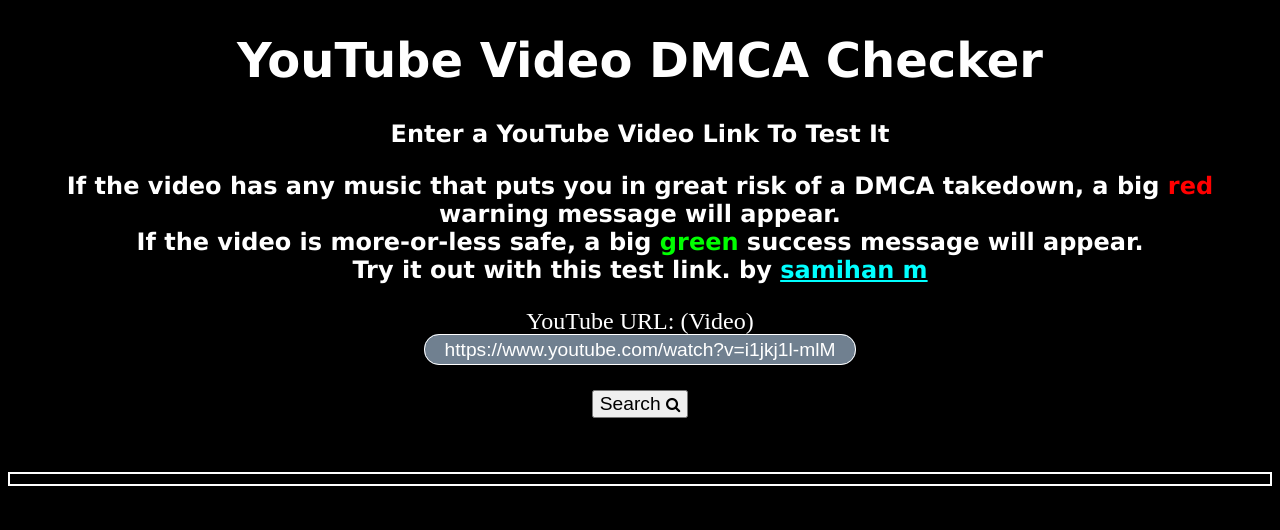
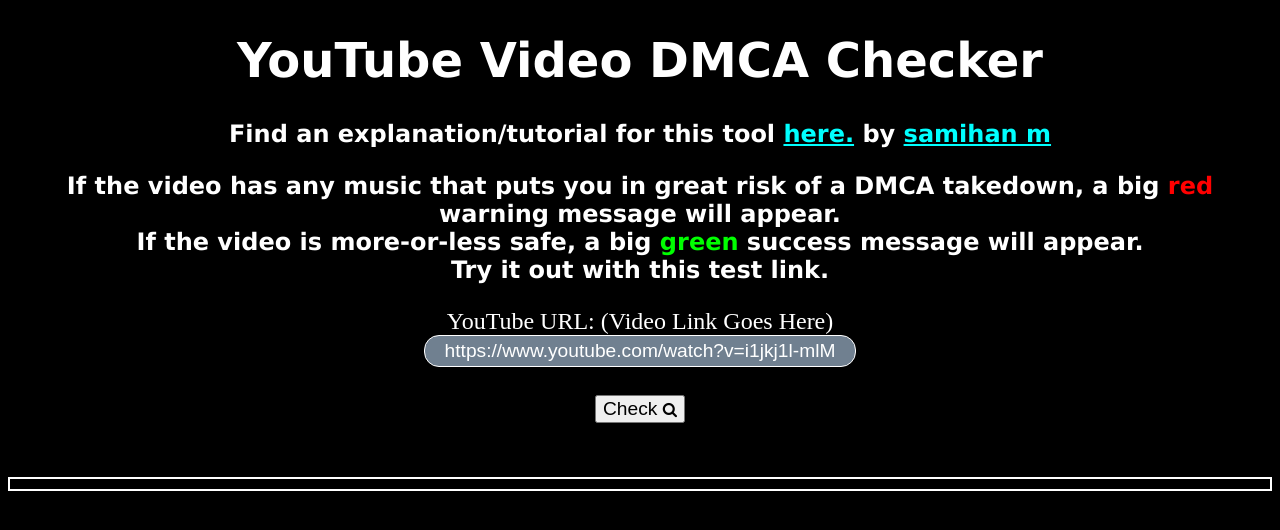
Before and after one commit to samihan-m/youtube-video-dmca-checker-website, a website: page pages/home.html in a window 1280 px wide. Drawn offline with nearby package versions, Linux system fonts and the light colour scheme; a script that the page names is missing; files whose address does not match are found by name.

Commit message:
Added link to tutorial, fixed empty span problem
Added a link to the tutorial video on my YouTube, and added some css that fixed the youtube video input span not being editable when cleared and losing focus. however, this required adding display: inline-block, which makes the page not fit in one screen anymore, so I slightly reduced the font size of links to make it all fit again.

```diff
--- a/pages/home.html
+++ b/pages/home.html
@@ -58,6 +58,9 @@
             background-color: slategray;
             color: black;
             padding: 4px 1em;
+            /*To solve the span not being editable when empty*/
+            min-width: 30px;
+            display: inline-block;
         }
         /*Make the youtubeURL span have white text by default*/
         #youtubeURL {
@@ -66,7 +69,7 @@
         /*Make all links white and bigger.*/
         a, a:visited {
             color: cyan;
-            font-size: 1.5em;
+            font-size: 1.4em;
         }
         /*Make active links purple*/
         a:active {
@@ -98,7 +101,8 @@
     <div id="header" class="text-center">
         <h1>YouTube Video DMCA Checker</h1>
         <h2>
-            Enter a YouTube Video Link To Test It
+            Find an explanation/tutorial for this tool <a class="credit" href="https://youtu.be/Bft5_6iiFig">here.</a>
+            by <a class="credit" href="https://github.com/samihan-m">samihan m</a>
         </h2>
         <h3 id="tutorial">
             If the video has any music that puts you in great risk of a DMCA takedown, a big <span class="error">red</span> warning message will appear.
@@ -106,16 +110,15 @@
             If the video is more-or-less safe, a big <span class="success">green</span> success message will appear.
             <br>
             Try it out with this test link.
-            by <a class="credit" href="https://github.com/samihan-m">samihan m</a>
         </h3>
     </div>
     <div id="search-menu" class="text-center">
-        <label>YouTube URL: (Video)</label>
+        <label>YouTube URL: (Video Link Goes Here)</label>
         <div id="search-bar" class="text-center">
             <span id="youtubeURL" class="input" role="textbox" contenteditable="true">https://www.youtube.com/watch?v=i1jkj1l-mlM</span>
             <br>
             <br>
-            <button id="search">Search  <i class="fa fa-search"></i></button>
+            <button id="search">Check  <i class="fa fa-search"></i></button>
         </div>
     </div>
     <br>
```
